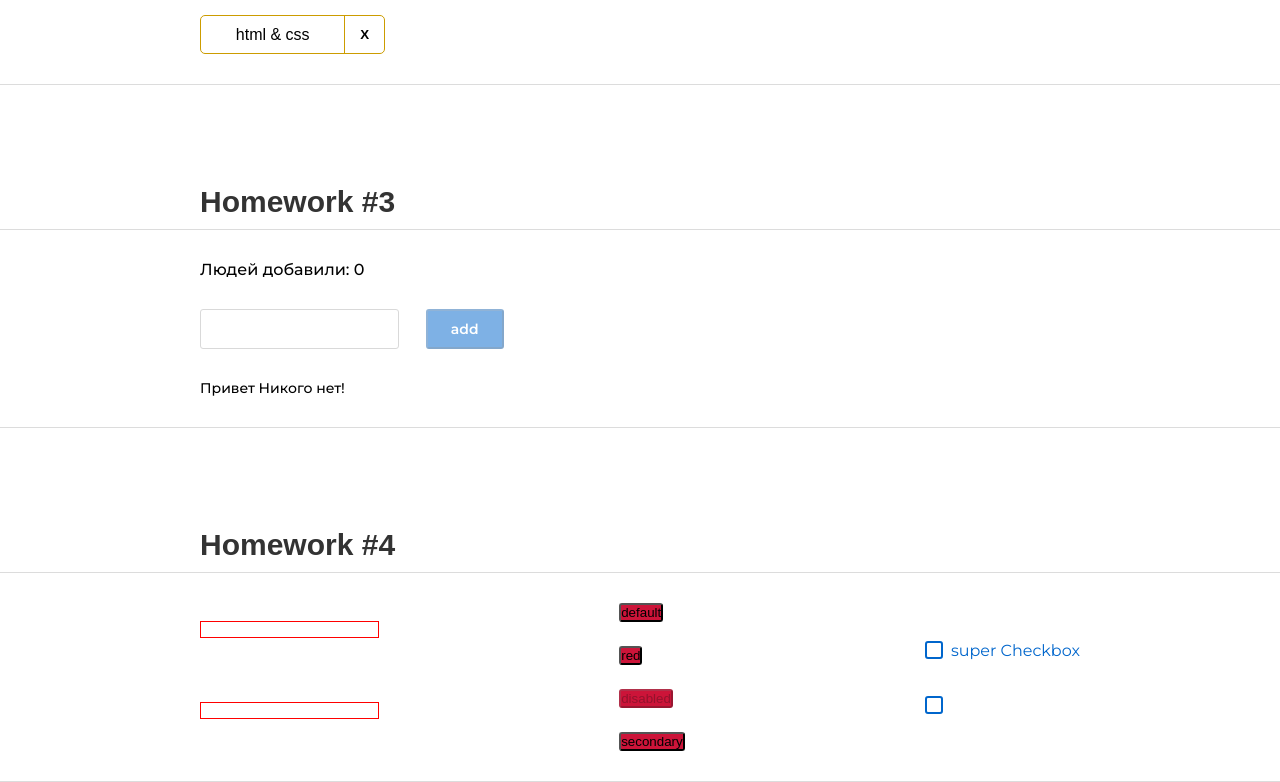
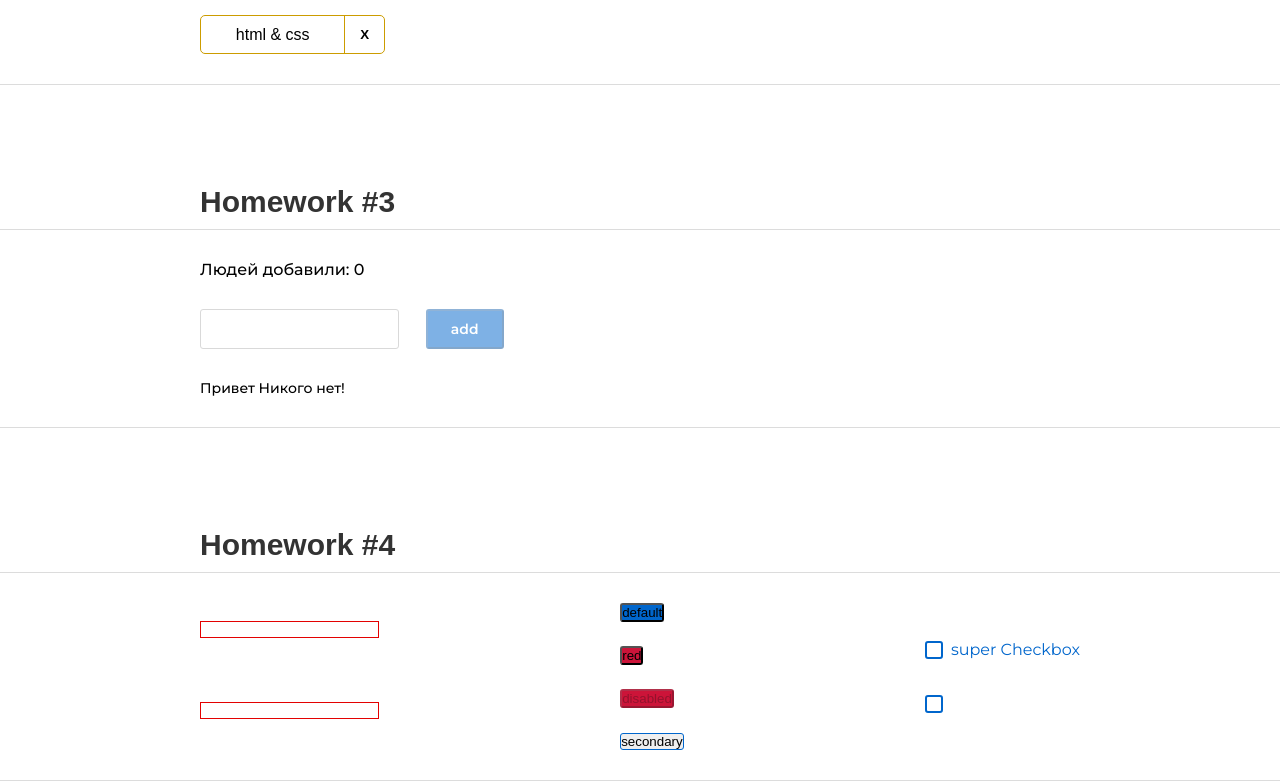
Before and after one commit to IvanBliudnik/hwsecondsprint, a React (Create React App) app: page / in a window 1280 px wide. Shown: the part 836-1618 px from the top of the page. Built offline with nearby package versions, Linux system fonts and the light colour scheme.

Commit message:
commit4hw

```diff
--- a/src/s2-homeworks/hw04/common/c1-SuperInputText/SuperInputText.module.css
+++ b/src/s2-homeworks/hw04/common/c1-SuperInputText/SuperInputText.module.css
@@ -27,7 +27,7 @@
 
 /* Стили для инпута с ошибкой */
 .errorInput {
-    border: 1px solid red; /* Красная рамка */
+    border: 1px solid #e30101; /* Красная рамка */
 }
 
 /* Стили для инпута с ошибкой при фокусировке */
@@ -38,7 +38,7 @@
 
 /* Стили для сообщения об ошибке */
 .error {
-    color: red; /* Красный цвет текста */
+    color: #e30101; /* Красный цвет текста */
     font-size: 12px; /* Размер шрифта для сообщения об ошибке */
     margin-top: 5px; /* Отступ сверху */
 }
--- a/src/s2-homeworks/hw04/common/c2-SuperButton/SuperButton.tsx
+++ b/src/s2-homeworks/hw04/common/c2-SuperButton/SuperButton.tsx
@@ -1,5 +1,6 @@
 import React, {ButtonHTMLAttributes, DetailedHTMLProps} from 'react'
 import s from './SuperButton.module.css'
+import {red} from "@mui/material/colors";
 
 // тип пропсов обычной кнопки, children в котором храниться название кнопки там уже описан
 type DefaultButtonPropsType = DetailedHTMLProps<ButtonHTMLAttributes<HTMLButtonElement>,
@@ -17,15 +18,17 @@ const SuperButton: React.FC<SuperButtonPropsType> = (
         ...restProps // все остальные пропсы попадут в объект restProps, там же будет children
     }
 ) => {
-    const finalClassName = `${xType ? s.red : s.default} ${className}`; // задачка на смешивание классов
+    // Determine the final class name based on xType
+    const finalClassName = `${s[xType]} ${className || ''}`;
+    // Use s[xType] to get the correct class
 
     return (
         <button
             disabled={disabled}
             className={finalClassName}
-            {...restProps} // отдаём кнопке остальные пропсы если они есть (children там внутри)
+            {...restProps} // Pass all other props, including children
         />
-    )
-}
+    );
+};
 
-export default SuperButton
+export default SuperButton;
```
